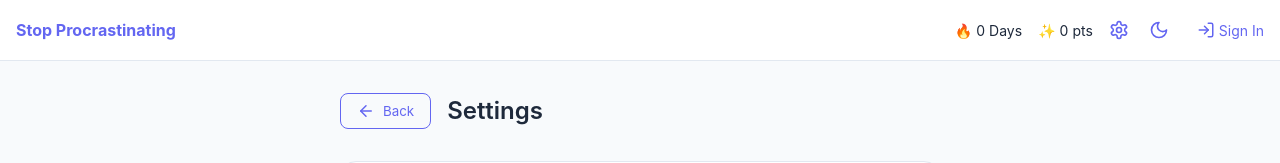
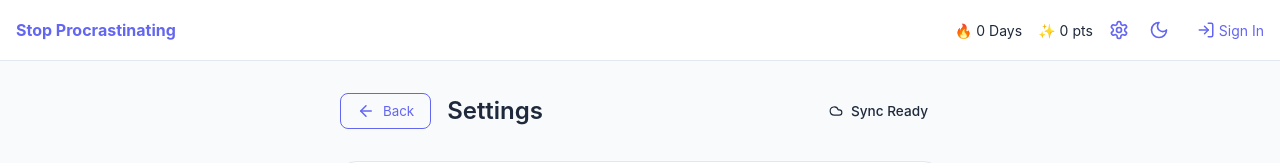
Before and after one commit to harinath408962/Stop_Procrastinating, a React (Vite) app: page /#/settings in a window 1280 px wide. Shown: the top 163 px of the page. Built offline with nearby package versions, Linux system fonts and the light colour scheme; no server answers.

Commit message:
UX Fix: Make Sync Status visible when idle

```diff
--- a/src/components/SyncStatus.jsx
+++ b/src/components/SyncStatus.jsx
@@ -36,7 +36,7 @@ const SyncStatus = () => {
         };
     }, []);
 
-    if (status === 'idle') return null;
+    // if (status === 'idle') return null;
 
     return (
         <div style={{
@@ -87,7 +87,7 @@ const getStatusText = (status) => {
         case 'syncing': return 'Syncing...';
         case 'success': return 'Saved';
         case 'error': return 'Sync Failed';
-        default: return '';
+        default: return 'Sync Ready';
     }
 };
 
```
Also changed, not shown: 2 other files (tests, documents, lock files or other folders).
